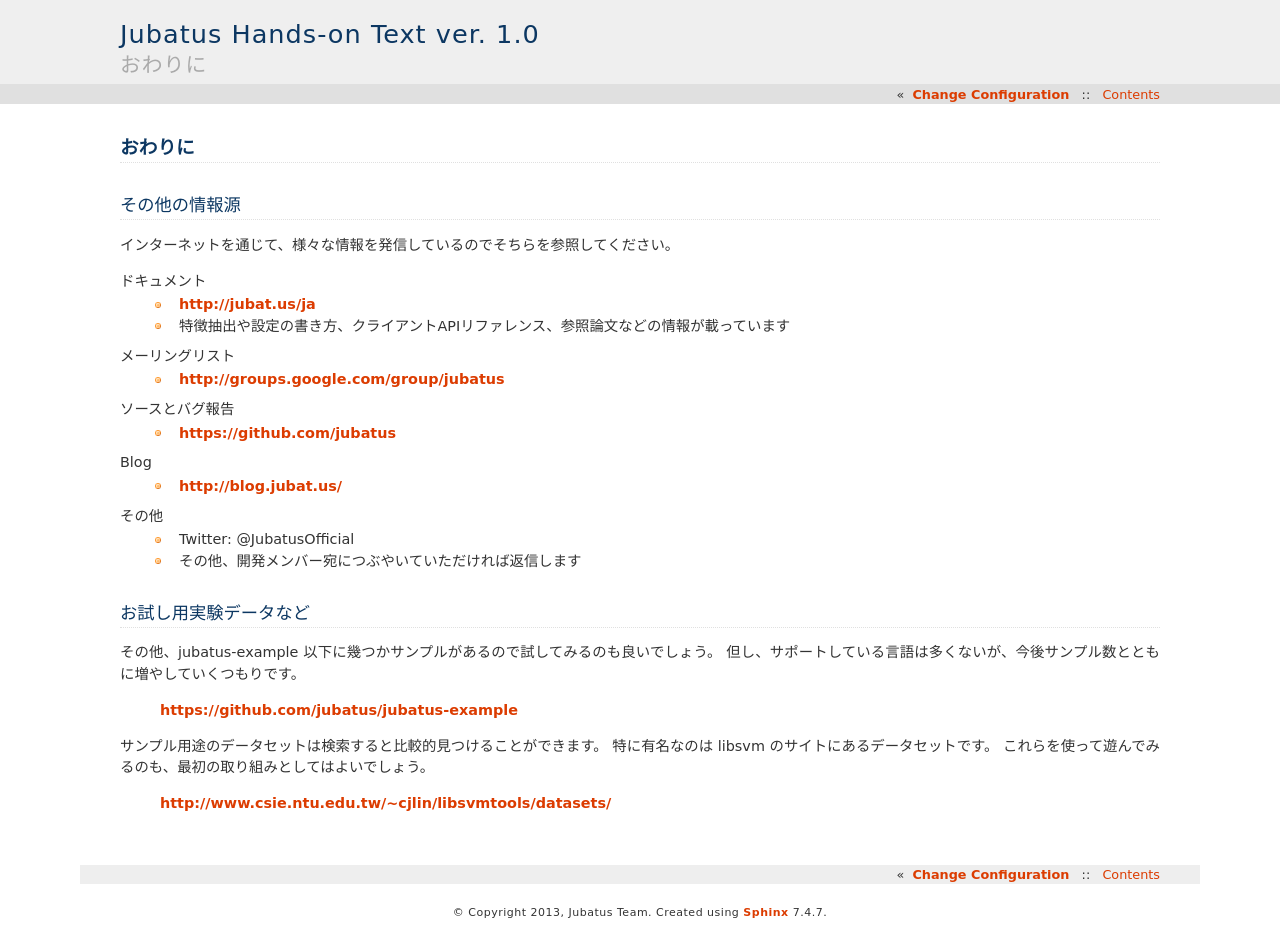
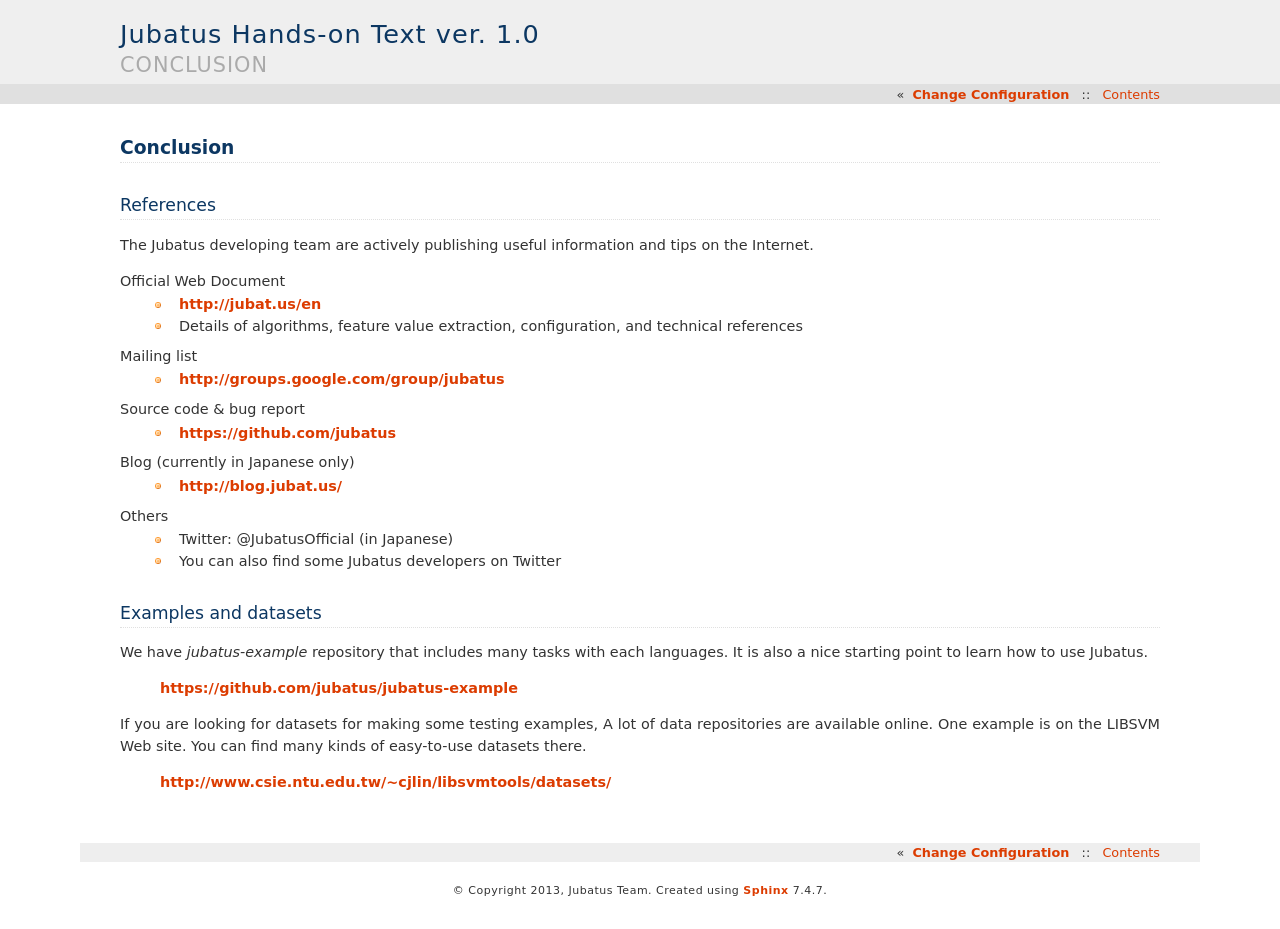
Before and after one commit to jubatus/handson-text, a Sphinx documentation site: the page built from en/source/at_last.rst, in a window 1280 px wide. Built offline with Sphinx 7.4.7, drawn with Linux system fonts in a browser that asks for light colours; formulas are drawn with MathJax 3; after the commit the page ends 908 px from its top, so only the background shows below that.

Commit message:
translate at_last.rst in English

```diff
--- a/en/source/at_last.rst
+++ b/en/source/at_last.rst
@@ -1,40 +1,41 @@
 ==========
- おわりに
+Conclusion
 ==========
 
-その他の情報源
-==============
+References
+==========
 
-インターネットを通じて、様々な情報を発信しているのでそちらを参照してください。
+The Jubatus developing team are actively publishing useful information and tips on the Internet.
 
-ドキュメント
-  - http://jubat.us/ja
-  - 特徴抽出や設定の書き方、クライアントAPIリファレンス、参照論文などの情報が載っています
+Official Web Document
+  - http://jubat.us/en
+  - Details of algorithms, feature value extraction, configuration, and technical references
 
-メーリングリスト
+Mailing list
   - http://groups.google.com/group/jubatus
 
-ソースとバグ報告
+Source code & bug report
   - https://github.com/jubatus
 
-Blog
+Blog (currently in Japanese only)
   - http://blog.jubat.us/
 
-その他
-  - Twitter: @JubatusOfficial
-  - その他、開発メンバー宛につぶやいていただければ返信します
+Others
+  - Twitter: @JubatusOfficial (in Japanese)
+  - You can also find some Jubatus developers on Twitter
 
 
-お試し用実験データなど
+Examples and datasets
 ======================
 
-その他、jubatus-example 以下に幾つかサンプルがあるので試してみるのも良いでしょう。
-但し、サポートしている言語は多くないが、今後サンプル数とともに増やしていくつもりです。
+We have *jubatus-example* repository that includes many tasks with each languages.
+It is also a nice starting point to learn how to use Jubatus.
 
   https://github.com/jubatus/jubatus-example
 
-サンプル用途のデータセットは検索すると比較的見つけることができます。
-特に有名なのは libsvm のサイトにあるデータセットです。
-これらを使って遊んでみるのも、最初の取り組みとしてはよいでしょう。
+If you are looking for datasets for making some testing examples,
+A lot of data repositories are available online.
+One example is on the LIBSVM Web site.
+You can find many kinds of easy-to-use datasets there.
 
   http://www.csie.ntu.edu.tw/~cjlin/libsvmtools/datasets/
```
